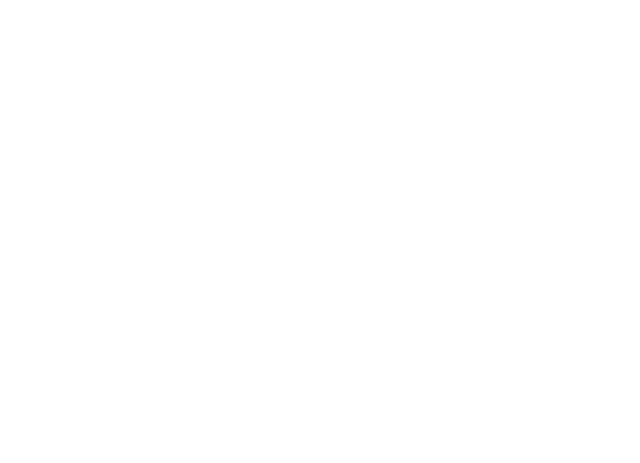
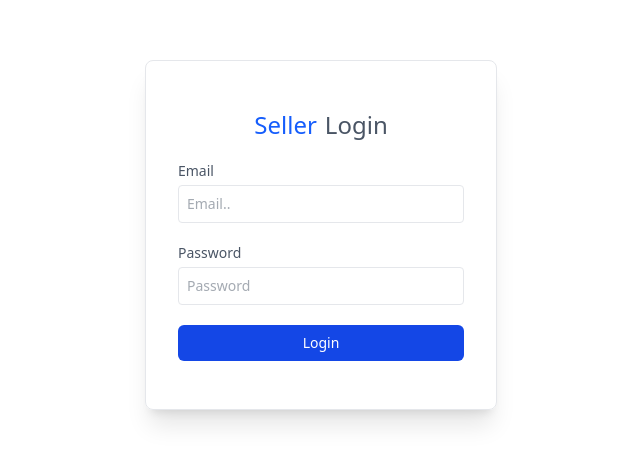
Before and after one commit to Developerzakir/mern_grocery_delivery_ecom, a React (Vite) app in the folder client/: page /seller in a window 1280 px wide. Before the commit this address had no page. Shown: the part 165-628 px from the top of the page, without its empty margins (319-959 px from the left). Built offline with nearby package versions, Linux system fonts and the light colour scheme.

Commit message:
Seller login page design

```diff
--- a/client/src/App.jsx
+++ b/client/src/App.jsx
@@ -12,10 +12,11 @@ import ProductDetails from './pages/ProductDetails';
 import Cart from './pages/Cart';
 import AddAddress from './pages/AddAddress';
 import MyOrders from './pages/MyOrders';
+import SellerLogin from './components/seller/SellerLogin';
 
 const App = () => {
   const isSellerPath = useLocation().pathname.includes("seller");
-  const {showUserLogin} = useAppContext();
+  const {showUserLogin, isSeller} = useAppContext();
 
   return (
     <div>
@@ -33,6 +34,10 @@ const App = () => {
           <Route path="/cart" element={<Cart />} />
           <Route path="/add-address" element={<AddAddress />} />
           <Route path="/my-orders" element={<MyOrders />} />
+
+          <Route path='/seller' element={isSeller ? null : <SellerLogin />}>
+
+          </Route>
         </Routes>
       </div>
 
--- /dev/null
+++ b/client/src/components/seller/SellerLogin.jsx
@@ -0,0 +1,49 @@
+import React, { useEffect, useState } from 'react'
+import { useAppContext } from '../../context/AppContext'
+
+const SellerLogin = () => {
+    const {isSeller,setIsSeller,navigate} = useAppContext();
+    const [email,setEmail] = useState("")
+    const [password,setPassword] = useState("")
+
+
+     const onSubmitHandler = async (event)=>{
+        event.preventDefault();
+        setIsSeller(true)
+    }
+
+    useEffect(()=>{
+        if(isSeller){
+            navigate('/seller')
+        }
+    },[isSeller])
+
+
+
+  return !isSeller && (
+    <form onSubmit={onSubmitHandler} className='min-h-screen flex items-center text-sm text-gray-600'>
+        <div className='flex  flex-col gap-5 m-auto items-start p-8 py-12 min-w-80 sm:min-w-88 rounded-lg shadow-xl border border-gray-200'>
+            <p className='text-2xl  font-medium m-auto flex gap-2'><span className='text-blue-600'>Seller</span>Login</p>
+            <div className='w-full'>
+                <p>Email</p>
+                <input type="email" onChange={(e)=>setEmail(e.target.value)}  value={email}
+                placeholder='Email..'
+                className='border border-gray-200 rounded w-full p-2 mt-1 outline-blue-500'
+                required
+                 />
+            </div>
+            <div className='w-full'>
+                <p>Password</p>
+                <input type="password"  onChange={(e)=>setPassword(e.target.value)}  value={password}
+                placeholder='Password'
+                className='border border-gray-200 rounded w-full p-2 mt-1 outline-blue-500'
+                required
+                 />
+            </div>
+            <button className='bg-blue-700 text-white w-full py-2 rounded-md cursor-pointer'>Login</button>
+        </div>
+    </form>
+  )
+}
+
+export default SellerLogin
--- a/client/src/context/AppContext.jsx
+++ b/client/src/context/AppContext.jsx
@@ -11,7 +11,7 @@ export const AppContextProvider = ({children})=>{
 
     const navigate = useNavigate();
     const [user, setUser] = useState(null);
-    const [seller, seIsSeller] = useState(false);
+    const [isSeller, setIsSeller] = useState(false);
     const [showUserLogin, setShowUserLogin] = useState(false);
     const [products, setProducts] = useState([]);
     const [cartItems, setCartItems] = useState({});
@@ -86,8 +86,8 @@ export const AppContextProvider = ({children})=>{
         navigate,
         user,
         setUser,
-        seller,
-        seIsSeller,
+        isSeller,
+        setIsSeller,
         showUserLogin,
         setShowUserLogin,
         products,
```
